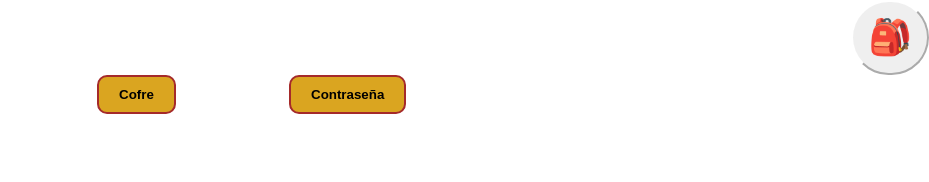
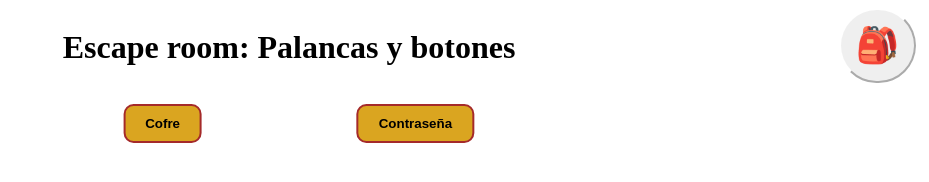
Before and after one commit to mark11223-web/palancas-y-botones, a plain HTML site: page index.html in a window 1280 px wide. Shown: the whole page, without its empty margins (351-1280 px from the left). Drawn offline with Linux system fonts and the light colour scheme.

Commit message:
Update index.html

```diff
--- a/index.html
+++ b/index.html
@@ -12,16 +12,21 @@
   </style>
 </head>
 <body>
-  <label style="display: none;" id="llave"><p style="position: fixed; top: 125px; left: 45%; font-size: 40px;">🔑</p></label>
-  <label style="display: none;" id="superllave"><p style="position: fixed; top: 175px; left: 45%; font-size: 40px;">🗝</p></label>
-  <button id="invent" style="font-size: 35px; cursor: pointer; padding: 15px 15px; border-radius: 40px; border: 2px outset white; position: absolute; top: 0; right: 0;">🎒</button>
-  <button id="butpass1" onclick="respass1()" style="position: absolute; left: 50%; top: 75px; background-color: goldenrod; border: 2px solid brown; border-radius: 10px; padding: 10px 20px; font-weight: bold; cursor: not-allowed;">Contraseña</button>
-  <button onclick="sumakey()" style="position: absolute; left: 35%; top: 75px; background-color: goldenrod; border: 2px solid brown; border-radius: 10px; padding: 10px 20px; font-weight: bold; cursor: pointer;" id="sumallave">Cofre</button>
+  <div style="display: flex; justify-content: center; align-items: center;"Z>
+  <h1>Escape room: Palancas y botones</h1>
+  </div>
+  <div style="position: relative;" >
+  <label style="display: none;" id="llave"><p style="position: absolute; top: 125px; left: 45%; font-size: 40px;">🔑</p></label>
+  <label style="display: none;" id="superllave"><p style="position: absolute; top: 175px; left: 45%; font-size: 40px;">🗝</p></label>
+  <button id="invent" style="font-size: 35px; cursor: pointer; padding: 15px 15px; border-radius: 40px; border: 2px outset white; position: fixed; top: 1vh; right: 1vw;">🎒</button>
+  <button id="butpass1" onclick="respass1()" style="position: absolute; left: 60%; transform: translateX(-50%); top: 2vh; background-color: goldenrod; border: 2px solid brown; border-radius: 10px; padding: 10px 20px; font-weight: bold; cursor: not-allowed;">Contraseña</button>
+  <button onclick="sumakey()" style="position: absolute; left: 40%; transform: translateX(-50%); top: 2vh; background-color: goldenrod; border: 2px solid brown; border-radius: 10px; padding: 10px 20px; font-weight: bold; cursor: pointer;" id="sumallave">Cofre</button>
   <label id="cosn" style="border-radius: 10px; border: 2px outset gray; background: gray; position: absolute; top: 80px; right: 1px; display: none;"><p style="font-size: 20px;" id="cos"></p></label>
   <input id="pass1" type="number" style="position: fixed; width: 150px;left: 35%; top: 175px; display: none;" placeholder="Escriba la contraseña...">
   <button onclick="final()" id="comp" style="background-color: darkorange; border: 2px solid saddlebrown; border-radius: 12px; padding: 6px 12px; font-weight: bold; color: white;cursor: pointer; box-shadow: 2px 2px 6px rgba(0,0,0,0.3); transition: all 0.3s ease; display: none; cursor: pointer; position: fixed; top: 170px; left: 58%;">Comprobar</button>
   <p id="resfin" style="display: none; position: fixed; left: 35%; top: 225px;">La contraseña es 412</p>
   <p id="fin" style="display: none; font-size: 75px; color: yellow; position: fixed; top: 50px; left: 100px;">HAS ESCAPADO DEL ESCAPE ROOM</p>
+  </div>
 
   <script>
     const contra1 = document.getElementById('pass1');
@@ -149,5 +154,4 @@
     }
   </script>
 </body>
-
 </html>
```
